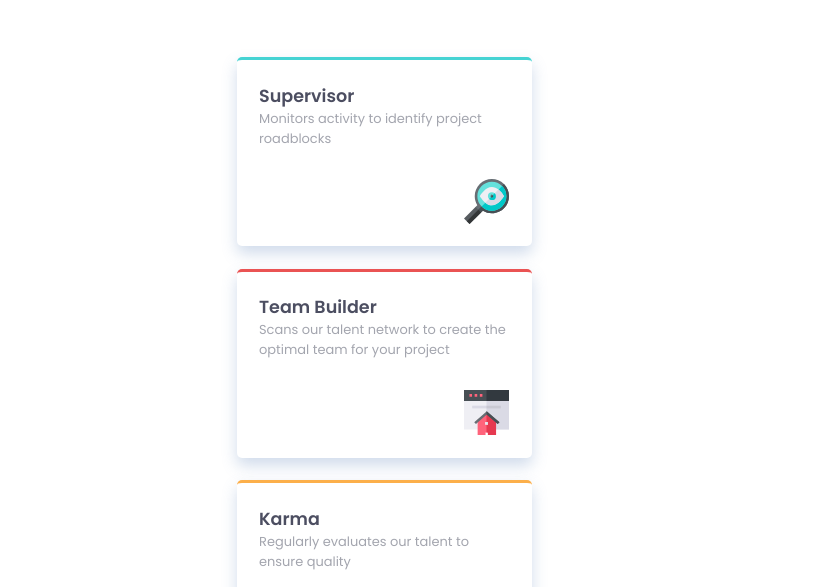
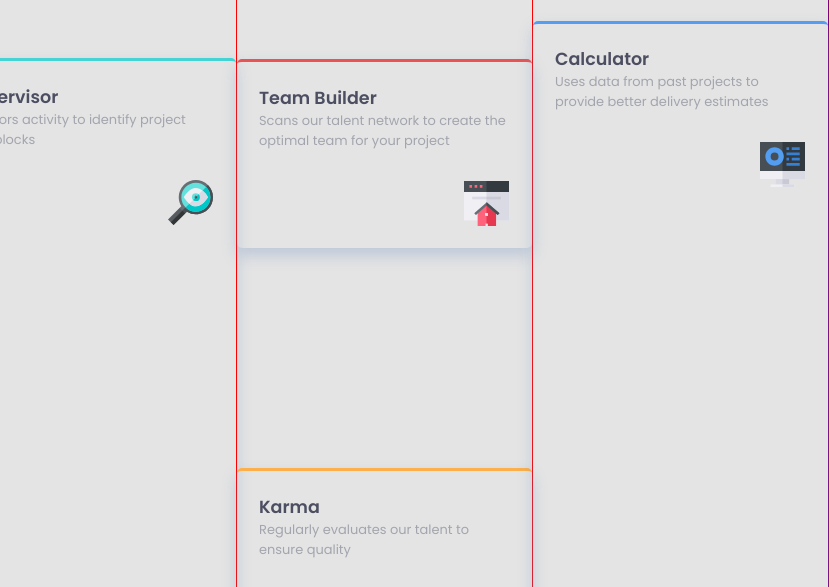
Before and after one commit to amitcesar/frontend-mentor, a plain HTML site: page four-card-feature-section/index.html in a window 768 px wide. Shown: the part 187-774 px from the top of the page, 829 px wide, since content can reach past the window. Drawn offline with Linux system fonts and the light colour scheme.

Commit message:
media querie/desktop column cards

```diff
--- a/four-card-feature-section/index.html
+++ b/four-card-feature-section/index.html
@@ -20,6 +20,7 @@
     </header>
 
     <section class='cards-container'>
+    <div class='row'>
         <div class='card cyan'>
           <div class='header-card'>
             <h3>Supervisor</h3>
@@ -31,6 +32,7 @@
           </div>
         </div>
 
+        <div class='column'>
           <div class='card red'>
             <div class='header-card'>
               <h3>Team Builder</h3>
@@ -50,7 +52,7 @@
                 <img src='images/icon-karma.svg' class='card-icon'/>
               </div>
             </div>
-
+        </div>
 
         <div class='card blue'>
           <div class='header-card'>
@@ -59,9 +61,10 @@
         </div>
           <div class='img-container'>
             <img src='images/icon-calculator.svg' class='card-icon'>
+
           </div>
         </div>
-
+      </div>
 
     </section>
 </body>
--- a/four-card-feature-section/styles.css
+++ b/four-card-feature-section/styles.css
@@ -10,6 +10,9 @@ body {
   font-size: 15px;
   font-family: 'Poppins', sans-serif;
   color: hsl(229, 6%, 66%); /* Grayish Blue */
+
+  background: hsl(0, 0%, 98%);
+
 }
 
 .header{
@@ -40,13 +43,12 @@ body {
   display: flex;
   flex-direction: column;
   align-items: center;
+  justify-content: center;
 
 }
 
 .card {
-
   margin-top: 1.5em;
-
   padding: 1.5em;
   width: 295px;
   border-radius: 5px;
@@ -87,3 +89,32 @@ body {
 .blue {
   border-top: 3px solid hsl(212, 86%, 64%);
 }
+
+/* Tablets */
+@media only screen and (min-width: 451px) and (max-width: 960px) {
+  body {
+    background-color: rgb(228, 228, 228);
+  }
+
+  .row {
+    border: 1px solid purple;
+    display: flex;
+
+  }
+  .column {
+  display: flex;
+  flex-direction: column;
+  justify-content: space-between;
+  height: 720px;
+  border: 1px solid red;
+  }
+
+
+}
+
+/* Desktop Styles */
+@media only screen and (min-width: 961px) {
+  body {
+    background-color: #B2D6FF;
+  }
+}
```
Lines whose indentation alone changed are shown as unchanged.
